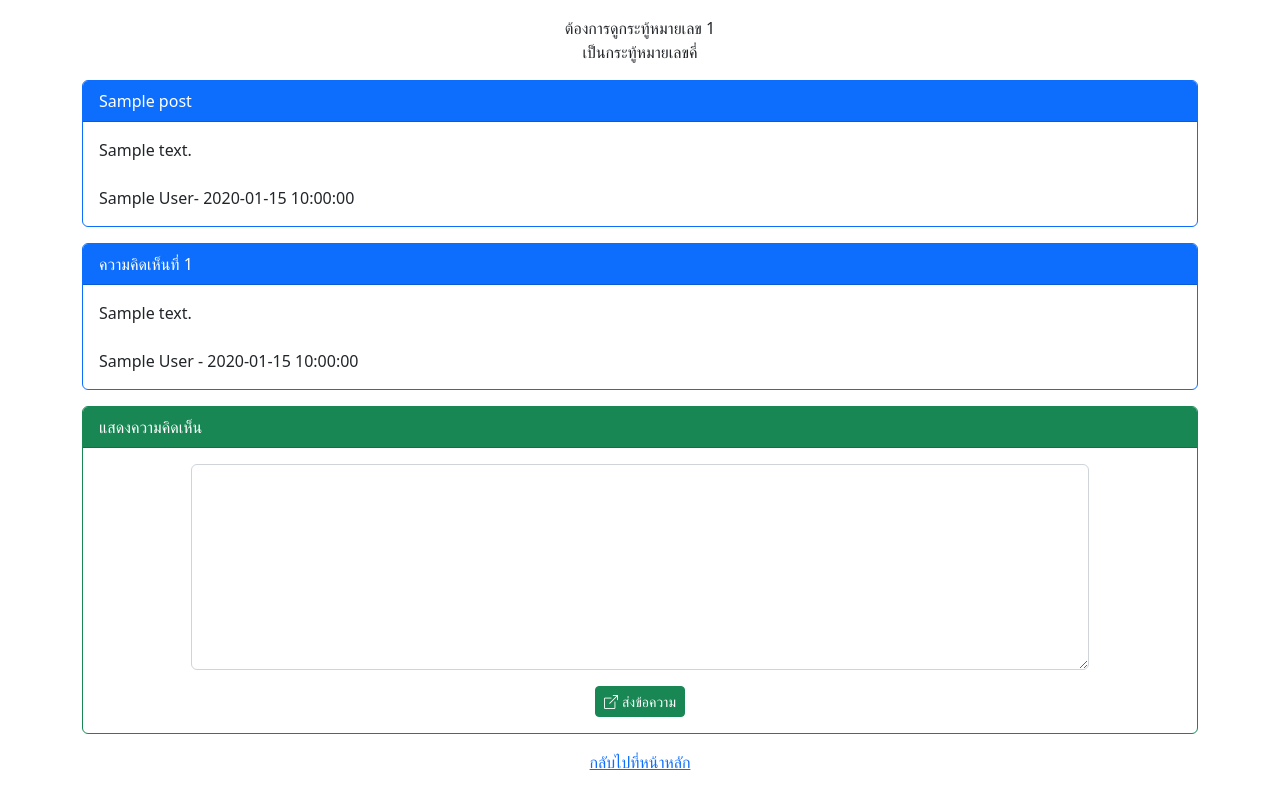
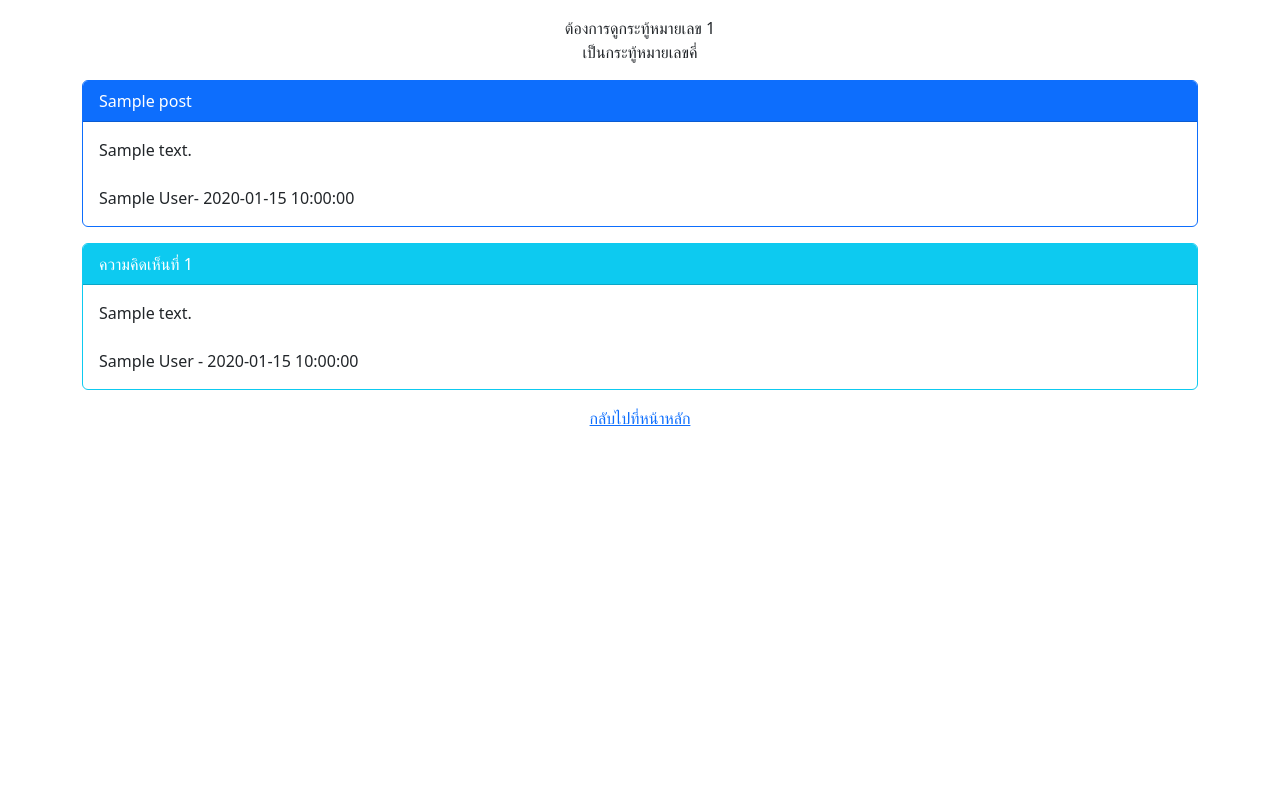
Before and after one commit to attcrown/Hw2, a PHP site: page /post.php?id=1 in a window 1280 px wide. Run offline with PHP 8.4, Linux system fonts and the light colour scheme; tables that the repository leaves empty or names only in its code hold one stand-in row (values such as "Sample post"); some libraries are stand-ins or nearby versions.

Commit message:
HW finish

```diff
--- a/post.php
+++ b/post.php
@@ -1,3 +1,6 @@
+<?php
+    session_start();
+?>
 <!DOCTYPE html>
 <html lang="en">
 
@@ -68,8 +71,8 @@
             $resultname = $sqlname->fetch_assoc();
 
             if ($row['post_id'] == $_GET['id']) {
-                echo "<div class='card text-dark bg-white border-primary mt-3'>
-                        <div class='card-header bg-primary text-white'>ความคิดเห็นที่ $num</div>
+                echo "<div class='card text-dark bg-white border-info mt-3'>
+                        <div class='card-header bg-info text-white'>ความคิดเห็นที่ $num</div>
                         <div class='card-body'>$row[content]<br><br>";
                 if($resultname){
                     echo "$resultname[name] - $row[post_date]</div></div>";
@@ -81,6 +84,11 @@
         ?>
 
         <!-- ช่องแสดงความคิดเห็น -->
+        <?php
+        if(!isset($_SESSION['id'])){
+        ?>
+        <?php
+        }else{ ?>
         <div class="card text-dark bg-white border-success mt-3">
             <div class="card-header bg-success text-white">แสดงความคิดเห็น</div>
             <div class="card-body">
@@ -101,6 +109,7 @@
                 </form>
             </div>
         </div>
+        <?php } ?>
         <div style="text-align: center;" class="mt-3">
             <p><a href="index.php">กลับไปที่หน้าหลัก</a></p>
         </div>
```
Also changed, not shown: delete.php (+8 -3 lines).
